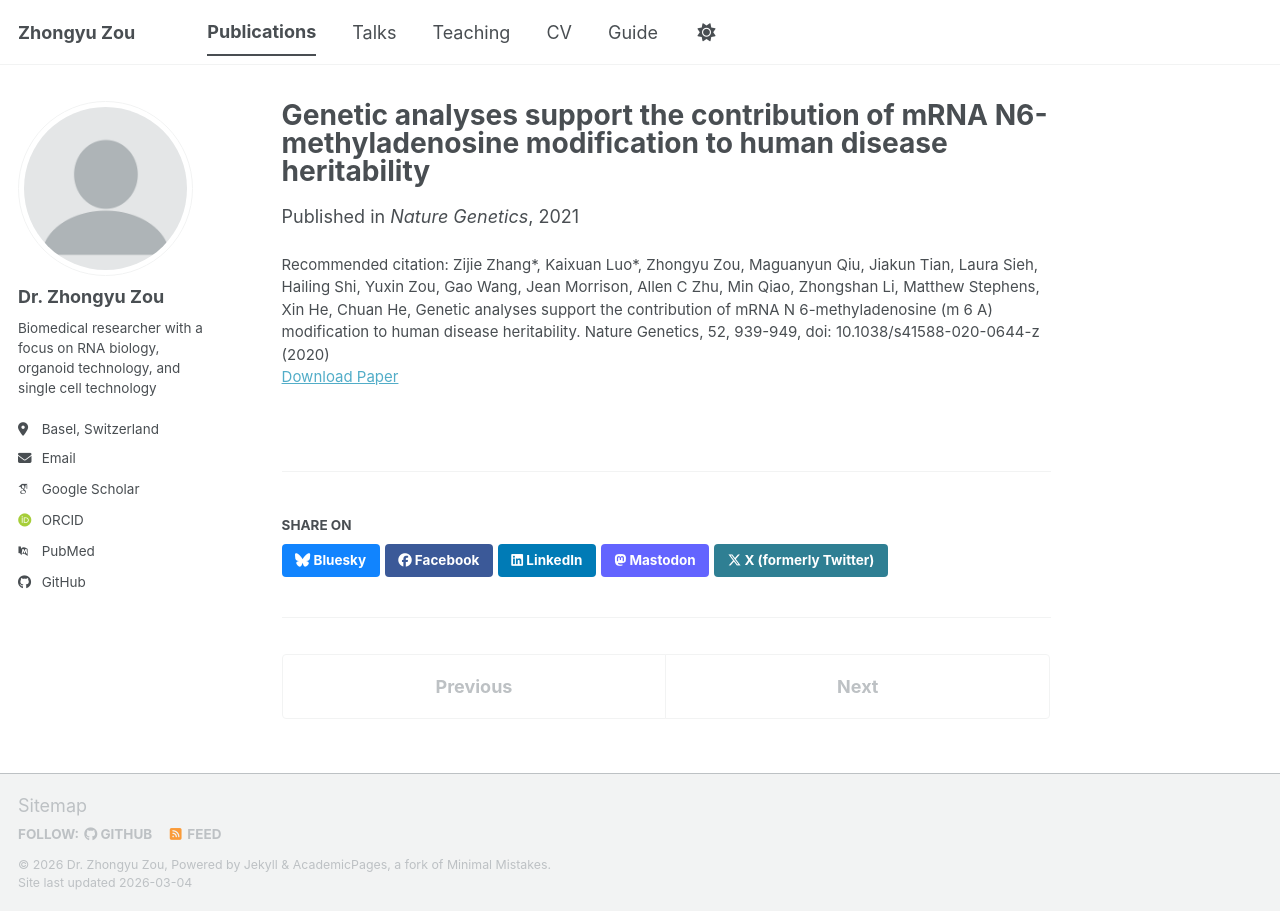
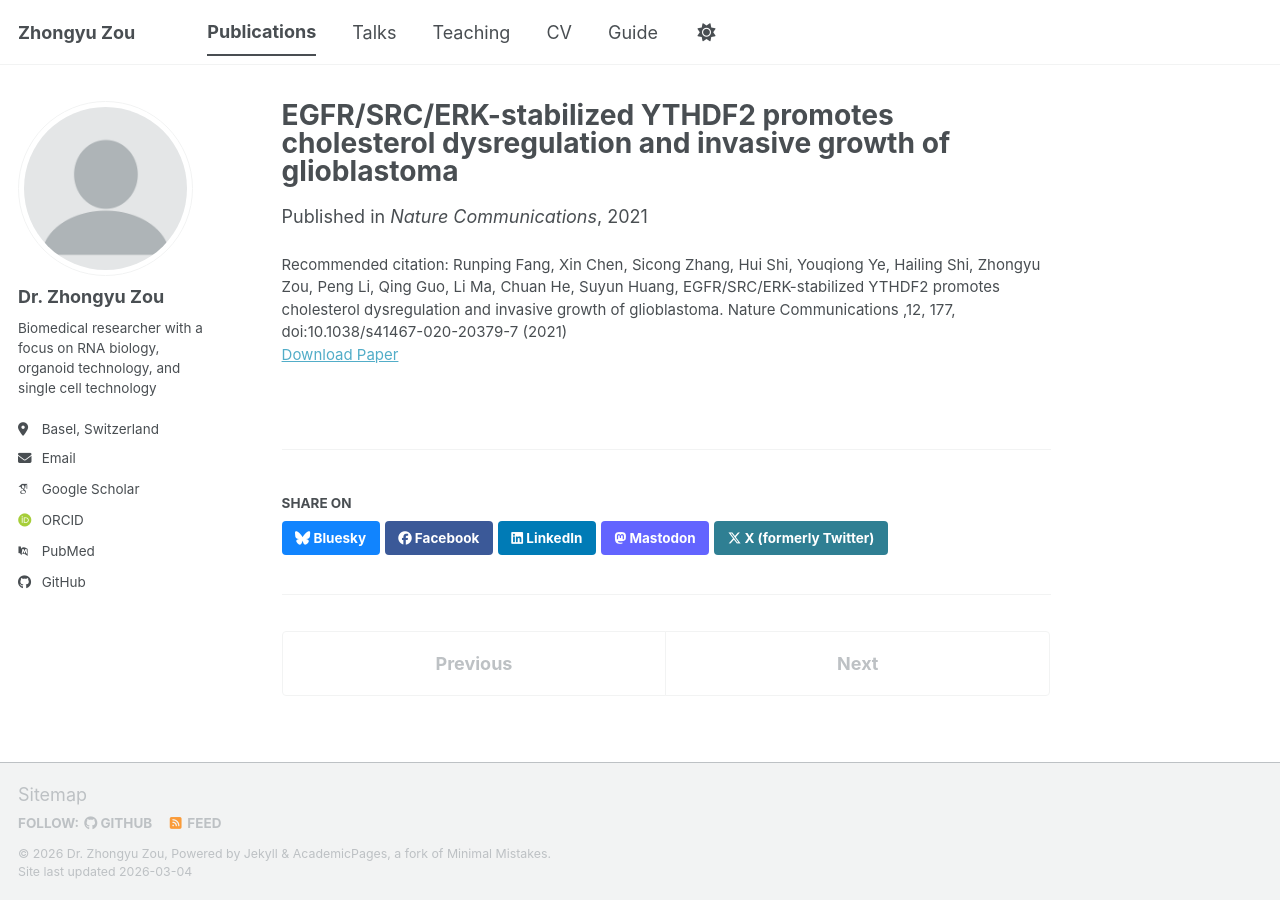
Before and after one commit to zhongyu-zou/zhongyu-zou.github.io, a Jekyll site: the page built from _publications/2021-01-08-Fang-NatComm.md, in a window 1280 px wide. Built offline with Jekyll 4.4.1, drawn with Linux system fonts in a browser that asks for light colours; some web fonts are replaced; a script bundle is joined from its source files by our own code; library files that are not in the unit come from our copies.

Commit message:
Update publication details for Fang NatComm

```diff
--- a/_publications/2021-01-08-Fang-NatComm.md
+++ b/_publications/2021-01-08-Fang-NatComm.md
@@ -1,7 +1,7 @@
 ---
-title: "Genetic analyses support the contribution of mRNA N6-methyladenosine modification to human disease heritability"
+title: "EGFR/SRC/ERK-stabilized YTHDF2 promotes cholesterol dysregulation and invasive growth of glioblastoma"
 category: manuscripts
-venue: 'Nature Genetics'
-paperurl: 'https://www.nature.com/articles/s41588-020-0644-z'
-citation: 'Zijie Zhang*, Kaixuan Luo*, Zhongyu Zou, Maguanyun Qiu, Jiakun Tian, Laura Sieh, Hailing Shi, Yuxin Zou, Gao Wang, Jean Morrison, Allen C Zhu, Min Qiao, Zhongshan Li, Matthew Stephens, Xin He, Chuan He, Genetic analyses support the contribution of mRNA N 6-methyladenosine (m 6 A) modification to human disease heritability. Nature Genetics, 52, 939-949, doi: 10.1038/s41588-020-0644-z (2020)'
+venue: 'Nature Communications'
+paperurl: 'https://www.nature.com/articles/s41467-020-20379-7'
+citation: 'Runping Fang, Xin Chen, Sicong Zhang, Hui Shi, Youqiong Ye, Hailing Shi, Zhongyu Zou, Peng Li, Qing Guo, Li Ma, Chuan He, Suyun Huang, EGFR/SRC/ERK-stabilized YTHDF2 promotes cholesterol dysregulation and invasive growth of glioblastoma. Nature Communications ,12, 177, doi:10.1038/s41467-020-20379-7 (2021)'
 ---
```
